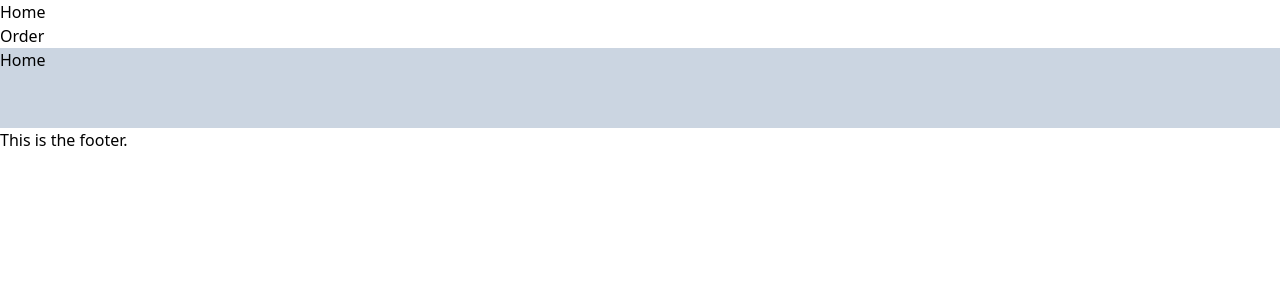
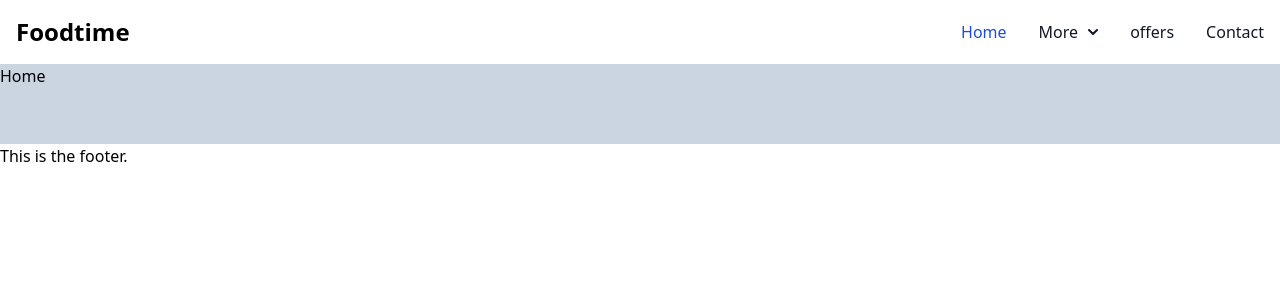
Before and after one commit to lawrencedsz9/resto-website, a React (Vite) app: page / in a window 1280 px wide. Shown: the top 300 px of the page. Built offline with nearby package versions, Linux system fonts and the light colour scheme.

Commit message:
Navbar fixed

```diff
--- a/src/components/navbar.jsx
+++ b/src/components/navbar.jsx
@@ -1,12 +1,135 @@
-import React from "react";
+import React, { useState } from "react";
 
 const Navbar = () => {
+  const [isDropdownOpen, setIsDropdownOpen] = useState(false);
+
+  const toggleDropdown = () => {
+    setIsDropdownOpen(!isDropdownOpen);
+  };
+
   return (
-    <nav>
-      <ul>
-        <li>Home</li>
-        <li>Order</li>
-      </ul>
+    <nav className="bg-white border-gray-200 dark:bg-gray-900 dark:border-gray-700">
+      <div className="max-w-screen-xl flex flex-wrap items-center justify-between mx-auto p-4">
+        <a href="#" className="flex items-center space-x-3 rtl:space-x-reverse">
+          <span className="self-center text-2xl font-semibold whitespace-nowrap dark:text-white">
+            Foodtime
+          </span>
+        </a>
+        <button
+          onClick={toggleDropdown}
+          type="button"
+          className="inline-flex items-center p-2 w-10 h-10 justify-center text-sm text-gray-500 rounded-lg md:hidden hover:bg-gray-100 focus:outline-none focus:ring-2 focus:ring-gray-200 dark:text-gray-400 dark:hover:bg-gray-700 dark:focus:ring-gray-600"
+          aria-controls="navbar-dropdown"
+          aria-expanded={isDropdownOpen}
+        >
+          <span className="sr-only">Open main menu</span>
+          <svg
+            className="w-5 h-5"
+            aria-hidden="true"
+            xmlns="http://www.w3.org/2000/svg"
+            fill="none"
+            viewBox="0 0 17 14"
+          >
+            <path
+              stroke="currentColor"
+              strokeLinecap="round"
+              strokeLinejoin="round"
+              strokeWidth="2"
+              d="M1 1h15M1 7h15M1 13h15"
+            />
+          </svg>
+        </button>
+        <div
+          className={`hidden w-full md:block md:w-auto ${
+            isDropdownOpen ? "block" : "hidden"
+          }`}
+          id="navbar-dropdown"
+        >
+          <ul className="flex flex-col font-medium p-4 md:p-0 mt-4 border border-gray-100 rounded-lg bg-gray-50 md:space-x-8 rtl:space-x-reverse md:flex-row md:mt-0 md:border-0 md:bg-white dark:bg-gray-800 md:dark:bg-gray-900 dark:border-gray-700">
+            <li>
+              <a
+                href="#"
+                className="block py-2 px-3 text-white bg-blue-700 rounded md:bg-transparent md:text-blue-700 md:p-0 md:dark:text-blue-500 dark:bg-blue-600 md:dark:bg-transparent"
+                aria-current="page"
+              >
+                Home
+              </a>
+            </li>
+            <li>
+              <button
+                id="dropdownNavbarLink"
+                onClick={toggleDropdown}
+                className="flex items-center justify-between w-full py-2 px-3 text-gray-900 rounded hover:bg-gray-100 md:hover:bg-transparent md:border-0 md:hover:text-blue-700 md:p-0 md:w-auto dark:text-white md:dark:hover:text-blue-500 dark:focus:text-white dark:border-gray-700 dark:hover:bg-gray-700 md:dark:hover:bg-transparent"
+                aria-expanded={isDropdownOpen}
+                aria-controls="dropdownNavbar"
+              >
+                More
+                <svg
+                  className="w-2.5 h-2.5 ms-2.5"
+                  aria-hidden="true"
+                  xmlns="http://www.w3.org/2000/svg"
+                  fill="none"
+                  viewBox="0 0 10 6"
+                >
+                  <path
+                    stroke="currentColor"
+                    strokeLinecap="round"
+                    strokeLinejoin="round"
+                    strokeWidth="2"
+                    d="m1 1 4 4 4-4"
+                  />
+                </svg>
+              </button>
+              {/* Dropdown menu */}
+              <div
+                id="dropdownNavbar"
+                className={`z-10 ${
+                  isDropdownOpen ? "block" : "hidden"
+                } font-normal bg-white divide-y divide-gray-100 rounded-lg shadow w-44 dark:bg-gray-700 dark:divide-gray-600`}
+              >
+                <ul
+                  className="py-2 text-sm text-gray-700 dark:text-gray-400"
+                  aria-labelledby="dropdownLargeButton"
+                >
+                  <li>
+                    <a
+                      href="#"
+                      className="block px-4 py-2 hover:bg-gray-100 dark:hover:bg-gray-600 dark:hover:text-white"
+                    >
+                      Dashboard
+                    </a>
+                  </li>
+                  <li>
+                    <a
+                      href="#"
+                      className="block px-4 py-2 hover:bg-gray-100 dark:hover:bg-gray-600 dark:hover:text-white"
+                    >
+                      About
+                    </a>
+                  </li>
+                </ul>
+              </div>
+            </li>
+
+            <li>
+              <a
+                href="#"
+                className="block py-2 px-3 text-gray-900 rounded hover:bg-gray-100 md:hover:bg-transparent md:border-0 md:hover:text-blue-700 md:p-0 dark:text-white md:dark:hover:text-blue-500 dark:hover:bg-gray-700 dark:hover:text-white md:dark:hover:bg-transparent"
+              >
+                offers
+              </a>
+            </li>
+            <li>
+              <a
+                href="#"
+                className="block py-2 px-3 text-gray-900 rounded hover:bg-gray-100 md:hover:bg-transparent md:border-0 md:hover:text-blue-700 md:p-0 dark:text-white md:dark:hover:text-blue-500 dark:hover:bg-gray-700 dark:hover:text-white md:dark:hover:bg-transparent"
+              >
+                Contact
+              </a>
+            </li>
+          </ul>
+        </div>
+      </div>
     </nav>
   );
 };
```
